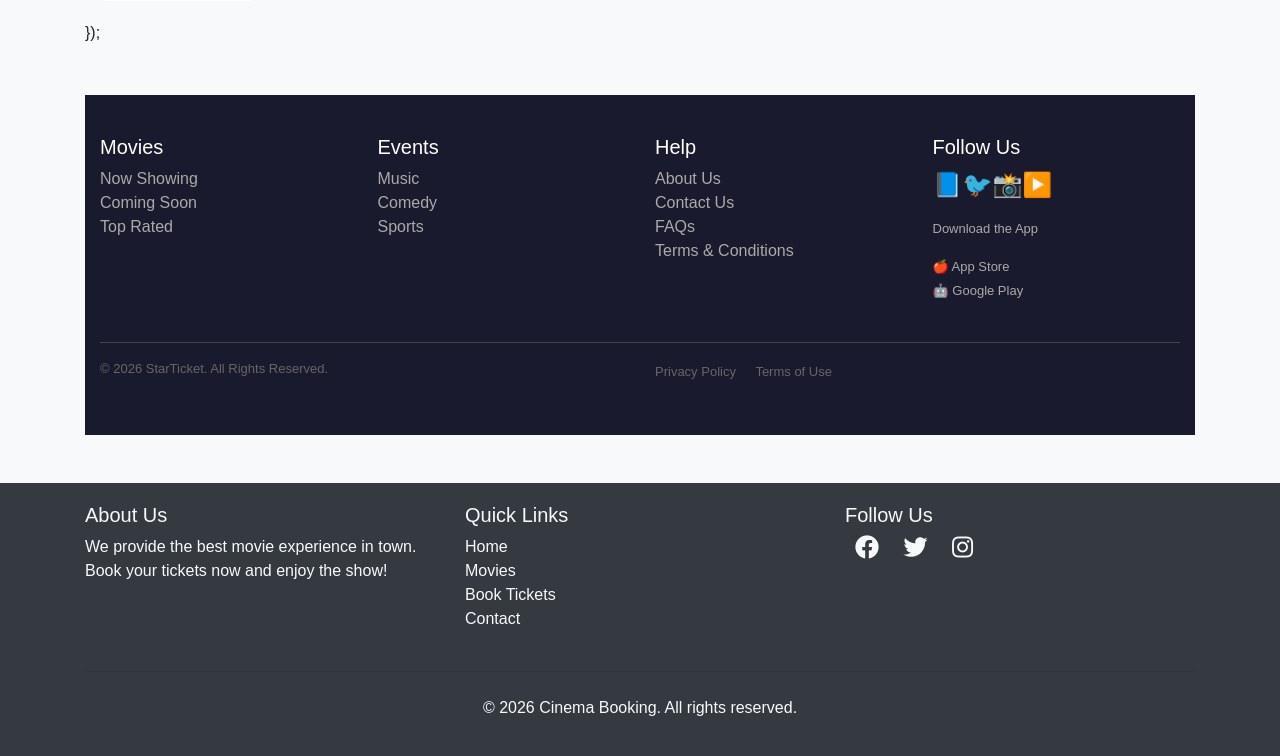
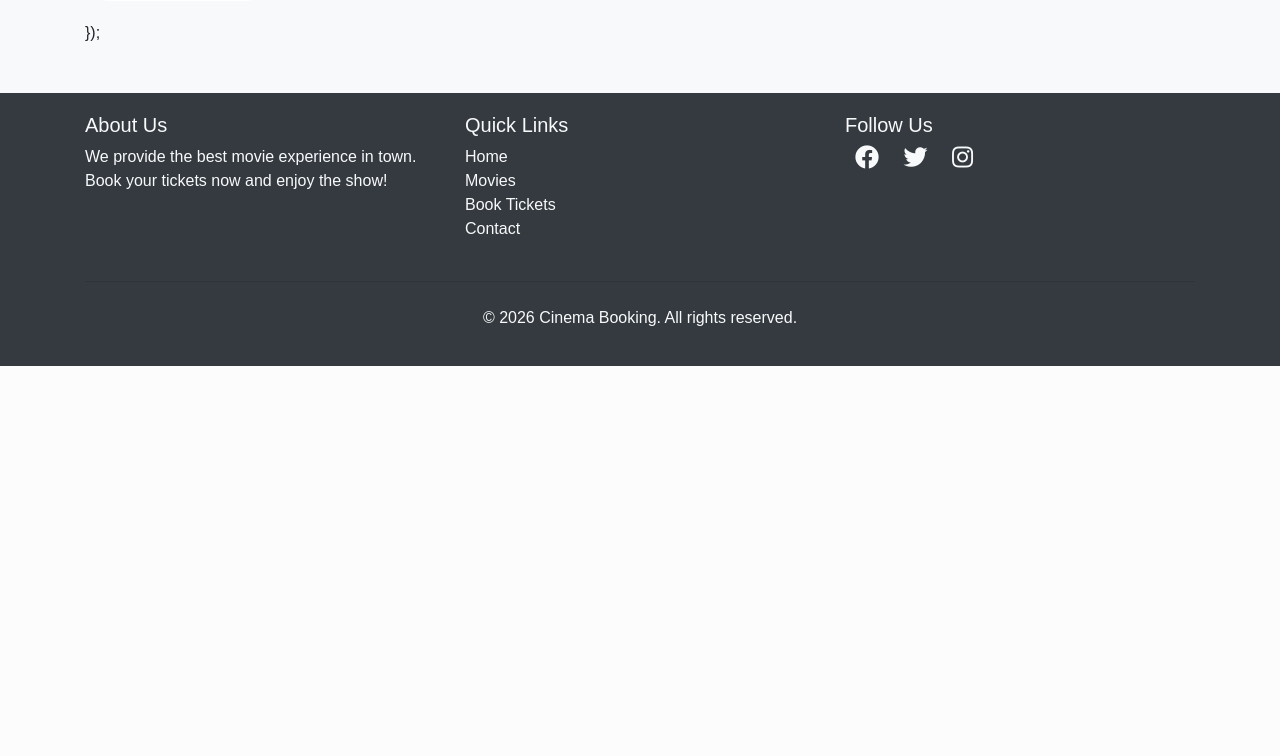
Before and after one commit to Sigma-Coder-bot/django-admin, a Django app: page / in a window 1280 px wide. Shown: the part 1657-2413 px from the top of the page. After the commit the page ends 2023 px from the top, so only its background shows below. Run offline with Django 5.2, Linux system fonts and the light colour scheme; data that the repository does not hold is empty; some libraries are stand-ins or nearby versions.

```diff
--- a/Templates/home.html
+++ b/Templates/home.html
@@ -305,60 +305,4 @@
 });
 </script>
 
-<!-- Footer -->
-<footer style="background-color:#1a1a2e; color:#ccc; padding:40px 0; margin-top:50px;">
-  <div class="container">
-    <div class="row">
-      <div class="col-md-3 mb-4">
-        <h5 style="color:white;">Movies</h5>
-        <ul class="list-unstyled">
-          <li><a href="#" style="color:#aaa; text-decoration:none;">Now Showing</a></li>
-          <li><a href="#" style="color:#aaa; text-decoration:none;">Coming Soon</a></li>
-          <li><a href="#" style="color:#aaa; text-decoration:none;">Top Rated</a></li>
-        </ul>
-      </div>
-      <div class="col-md-3 mb-4">
-        <h5 style="color:white;">Events</h5>
-        <ul class="list-unstyled">
-          <li><a href="#" style="color:#aaa; text-decoration:none;">Music</a></li>
-          <li><a href="#" style="color:#aaa; text-decoration:none;">Comedy</a></li>
-          <li><a href="#" style="color:#aaa; text-decoration:none;">Sports</a></li>
-        </ul>
-      </div>
-      <div class="col-md-3 mb-4">
-        <h5 style="color:white;">Help</h5>
-        <ul class="list-unstyled">
-          <li><a href="#" style="color:#aaa; text-decoration:none;">About Us</a></li>
-          <li><a href="#" style="color:#aaa; text-decoration:none;">Contact Us</a></li>
-          <li><a href="#" style="color:#aaa; text-decoration:none;">FAQs</a></li>
-          <li><a href="#" style="color:#aaa; text-decoration:none;">Terms & Conditions</a></li>
-        </ul>
-      </div>
-      <div class="col-md-3 mb-4">
-        <h5 style="color:white;">Follow Us</h5>
-        <div class="d-flex gap-3 mt-2">
-          <a href="#" style="color:#aaa; font-size:24px; text-decoration:none;">📘</a>
-          <a href="#" style="color:#aaa; font-size:24px; text-decoration:none;">🐦</a>
-          <a href="#" style="color:#aaa; font-size:24px; text-decoration:none;">📸</a>
-          <a href="#" style="color:#aaa; font-size:24px; text-decoration:none;">▶️</a>
-        </div>
-        <div class="mt-3">
-          <p style="color:#aaa; font-size:13px;">Download the App</p>
-          <a href="#" style="color:#aaa; text-decoration:none; font-size:13px;">🍎 App Store</a><br>
-          <a href="#" style="color:#aaa; text-decoration:none; font-size:13px;">🤖 Google Play</a>
-        </div>
-      </div>
-    </div>
-    <hr style="border-color:#444;">
-    <div class="row">
-      <div class="col-md-6">
-        <p style="color:#666; font-size:13px;">© 2026 StarTicket. All Rights Reserved.</p>
-      </div>
-      <div class="col-md-6 text-md-end">
-        <a href="#" style="color:#666; font-size:13px; text-decoration:none; margin-right:15px;">Privacy Policy</a>
-        <a href="#" style="color:#666; font-size:13px; text-decoration:none;">Terms of Use</a>
-      </div>
-    </div>
-  </div>
-</footer>
 {% endblock %}
```
